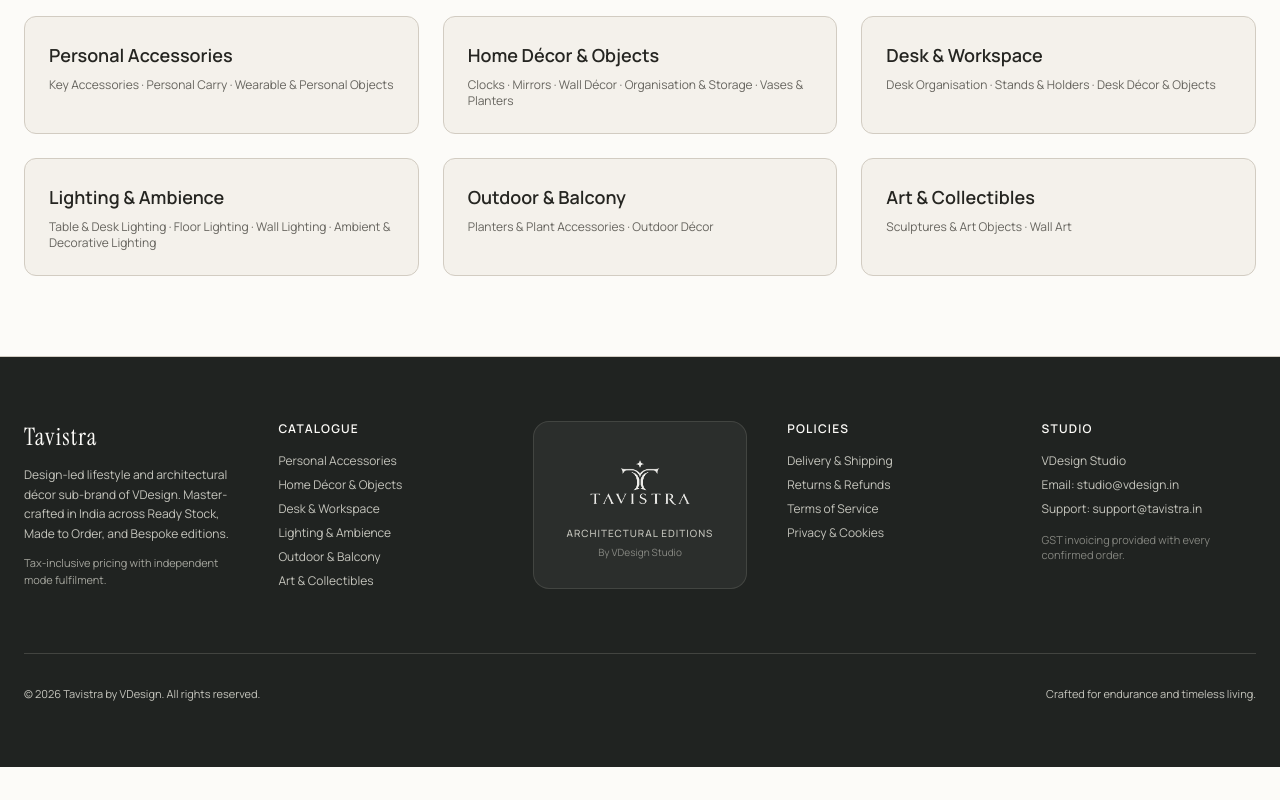
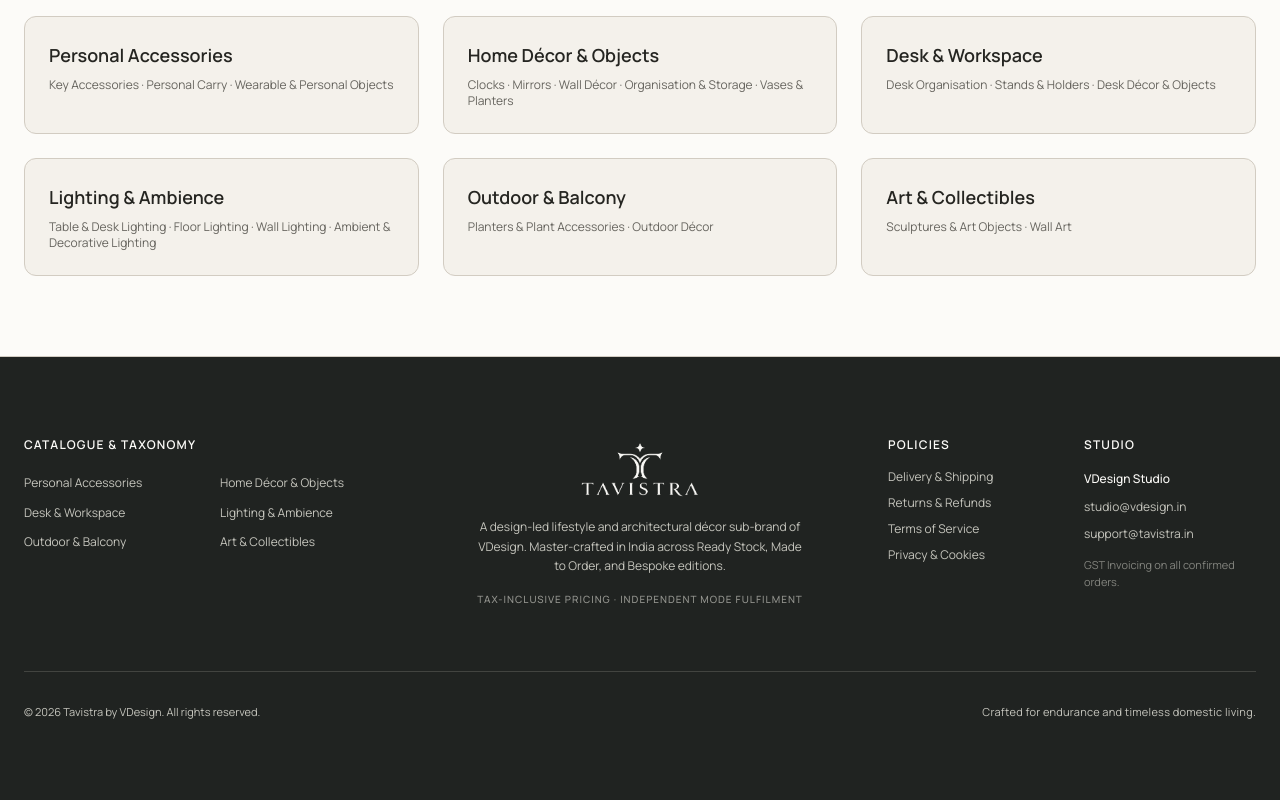
Before and after one commit to vsd9992/websiteTavistra, a Next.js app in the folder apps/storefront/: page / in a window 1280 px wide. Shown: the part 2412-3212 px from the top of the page. Before the commit the page ends 3179 px from the top, so only its background shows below. Built offline with nearby package versions, Linux system fonts and the light colour scheme.

Commit message:
feat(footer): redesigned into a balanced 3-pillar layout with centered full logo and integrated brand intro

```diff
--- a/apps/storefront/src/components/Footer.tsx
+++ b/apps/storefront/src/components/Footer.tsx
@@ -5,64 +5,56 @@ import { APPROVED_CATEGORIES } from "@/lib/taxonomy";
 export function Footer() {
   return (
     <footer className="mt-auto border-t border-[var(--color-decorative-border)] bg-[var(--color-charcoal)] text-[var(--color-ivory)]">
-      <div className="mx-auto max-w-7xl px-6 py-16">
-        {/* 5-Column Grid with Centerpiece Full Logo */}
-        <div className="grid grid-cols-1 sm:grid-cols-2 lg:grid-cols-5 gap-10 items-start">
-          {/* Column 1: Brand Statement */}
-          <div className="space-y-3">
-            <span className="font-editorial text-2xl tracking-wider text-[var(--color-canvas)] block">
-              Tavistra
-            </span>
-            <p className="text-xs leading-relaxed text-[var(--color-muted-dark)]">
-              Design-led lifestyle and architectural décor sub-brand of VDesign. Master-crafted in India across Ready Stock, Made to Order, and Bespoke editions.
-            </p>
-            <p className="text-[11px] text-[var(--color-muted-dark)]/80">
-              Tax-inclusive pricing with independent mode fulfilment.
-            </p>
-          </div>
-
-          {/* Column 2: Catalogue */}
-          <div>
-            <h4 className="text-xs font-semibold uppercase tracking-widest text-[var(--color-canvas)] mb-4">
-              Catalogue
+      <div className="mx-auto max-w-7xl px-6 py-20">
+        {/* Symmetrical & Spacious Layout: 3 Major Sections */}
+        <div className="grid grid-cols-1 lg:grid-cols-12 gap-12 lg:gap-16 items-start">
+          {/* Left Wing (Span 4): Catalogue in 2 Balanced Sub-Columns */}
+          <div className="lg:col-span-4 space-y-4">
+            <h4 className="text-xs font-semibold uppercase tracking-widest text-[var(--color-canvas)]">
+              Catalogue & Taxonomy
             </h4>
-            <ul className="space-y-2 text-xs text-[var(--color-muted-dark)]">
+            <div className="grid grid-cols-2 gap-x-6 gap-y-2.5 text-xs text-[var(--color-muted-dark)] pt-1">
               {APPROVED_CATEGORIES.map((cat) => (
-                <li key={cat.slug}>
                 <Link
+                  key={cat.slug}
                   href={`/category/${cat.slug}`}
-                    className="hover:text-[var(--color-canvas)] transition-colors"
+                  className="hover:text-[var(--color-canvas)] transition-colors leading-relaxed"
                 >
                   {cat.name}
                 </Link>
-                </li>
               ))}
-            </ul>
+            </div>
           </div>
 
-          {/* Column 3 (Center): Centerpiece Full Logo */}
-          <div className="flex flex-col items-center justify-center text-center p-6 rounded-2xl border border-[var(--color-muted-dark)]/15 bg-[var(--color-canvas)]/5 self-stretch">
+          {/* Centerpiece Anchor (Span 4): Logo + Brand Statement Integrated */}
+          <div className="lg:col-span-4 flex flex-col items-center justify-center text-center px-4 space-y-4">
+            <Link href="/" className="inline-block transition-opacity hover:opacity-85">
               <Image
                 src="/logo-full-light.png"
-              alt="Tavistra Full Logo"
-              width={260}
-              height={86}
-              className="h-16 w-auto object-contain mb-3 opacity-95"
+                alt="Tavistra by VDesign"
+                width={220}
+                height={74}
+                className="h-16 w-auto object-contain mx-auto"
               />
-            <span className="text-[10px] uppercase tracking-widest text-[var(--color-muted-dark)] font-medium">
-              Architectural Editions
+            </Link>
+
+            <p className="text-xs leading-relaxed text-[var(--color-muted-dark)] max-w-sm mx-auto">
+              A design-led lifestyle and architectural décor sub-brand of VDesign. Master-crafted in India across Ready Stock, Made to Order, and Bespoke editions.
+            </p>
+
+            <span className="text-[10px] uppercase tracking-widest text-[var(--color-muted-dark)]/70 font-medium">
+              Tax-inclusive pricing · Independent mode fulfilment
             </span>
-            <p className="text-[10px] text-[var(--color-muted-dark)]/60 mt-1">
-              By VDesign Studio
-            </p>
           </div>
 
-          {/* Column 4: Policies & Operations */}
+          {/* Right Wing (Span 4): Policies & Studio in 2 Balanced Columns */}
+          <div className="lg:col-span-4 grid grid-cols-2 gap-6">
+            {/* Policies */}
             <div>
               <h4 className="text-xs font-semibold uppercase tracking-widest text-[var(--color-canvas)] mb-4">
                 Policies
               </h4>
-            <ul className="space-y-2 text-xs text-[var(--color-muted-dark)]">
+              <ul className="space-y-2.5 text-xs text-[var(--color-muted-dark)]">
                 <li>
                   <Link href="/shipping" className="hover:text-[var(--color-canvas)] transition-colors">
                     Delivery & Shipping
@@ -86,27 +78,28 @@ export function Footer() {
               </ul>
             </div>
 
-          {/* Column 5: Contact & Studio */}
+            {/* Studio Info */}
             <div>
               <h4 className="text-xs font-semibold uppercase tracking-widest text-[var(--color-canvas)] mb-4">
                 Studio
               </h4>
-            <div className="space-y-2 text-xs text-[var(--color-muted-dark)]">
-              <p>VDesign Studio</p>
-              <p>Email: studio@vdesign.in</p>
-              <p>Support: support@tavistra.in</p>
-              <p className="pt-2 text-[11px] text-[var(--color-muted-dark)]/60">
-                GST invoicing provided with every confirmed order.
+              <div className="space-y-2 text-xs text-[var(--color-muted-dark)] leading-relaxed">
+                <p className="text-[var(--color-canvas)] font-medium">VDesign Studio</p>
+                <p>studio@vdesign.in</p>
+                <p>support@tavistra.in</p>
+                <p className="pt-1 text-[11px] text-[var(--color-muted-dark)]/60">
+                  GST Invoicing on all confirmed orders.
                 </p>
               </div>
             </div>
           </div>
+        </div>
 
-        {/* Bottom Bar */}
+        {/* Bottom Baseline Bar */}
         <div className="mt-16 pt-8 border-t border-[var(--color-muted-dark)]/20 flex flex-col md:flex-row justify-between items-center text-[11px] text-[var(--color-muted-dark)]">
           <p>© 2026 Tavistra by VDesign. All rights reserved.</p>
-          <p className="mt-2 md:mt-0">
-            Crafted for endurance and timeless living.
+          <p className="mt-2 md:mt-0 tracking-wide">
+            Crafted for endurance and timeless domestic living.
           </p>
         </div>
       </div>
```
Lines whose indentation alone changed are shown as unchanged.
